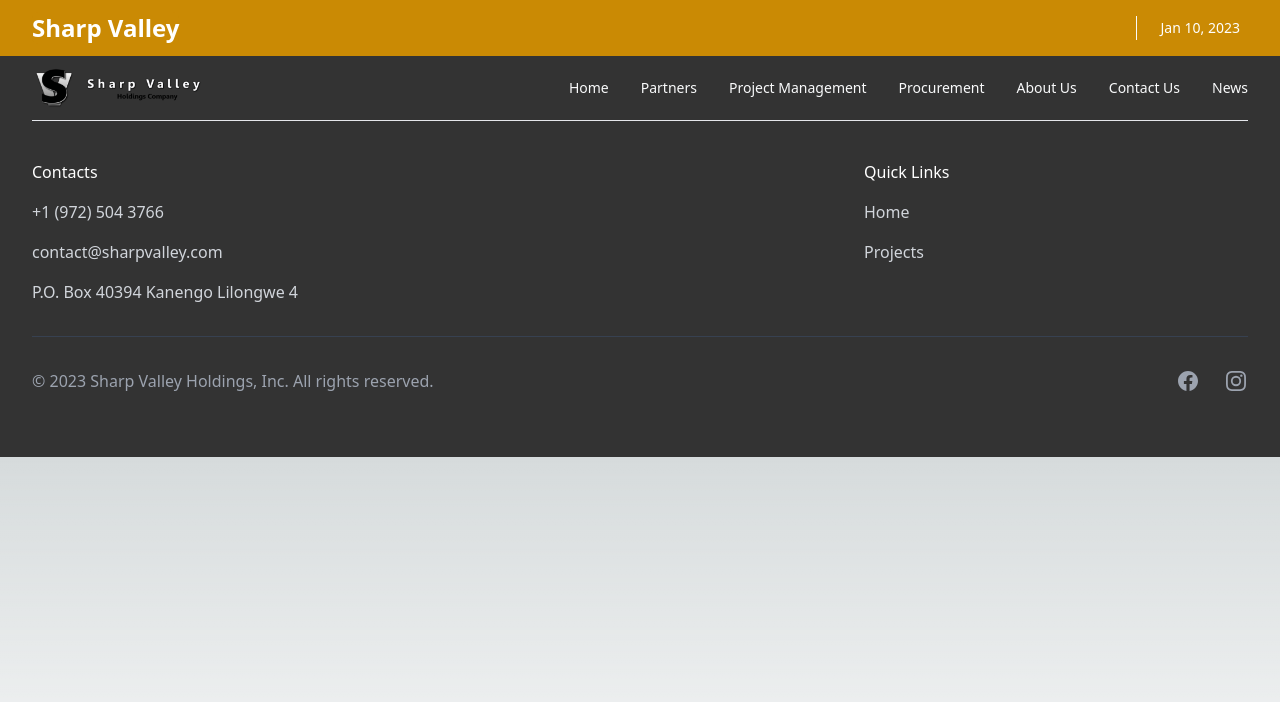
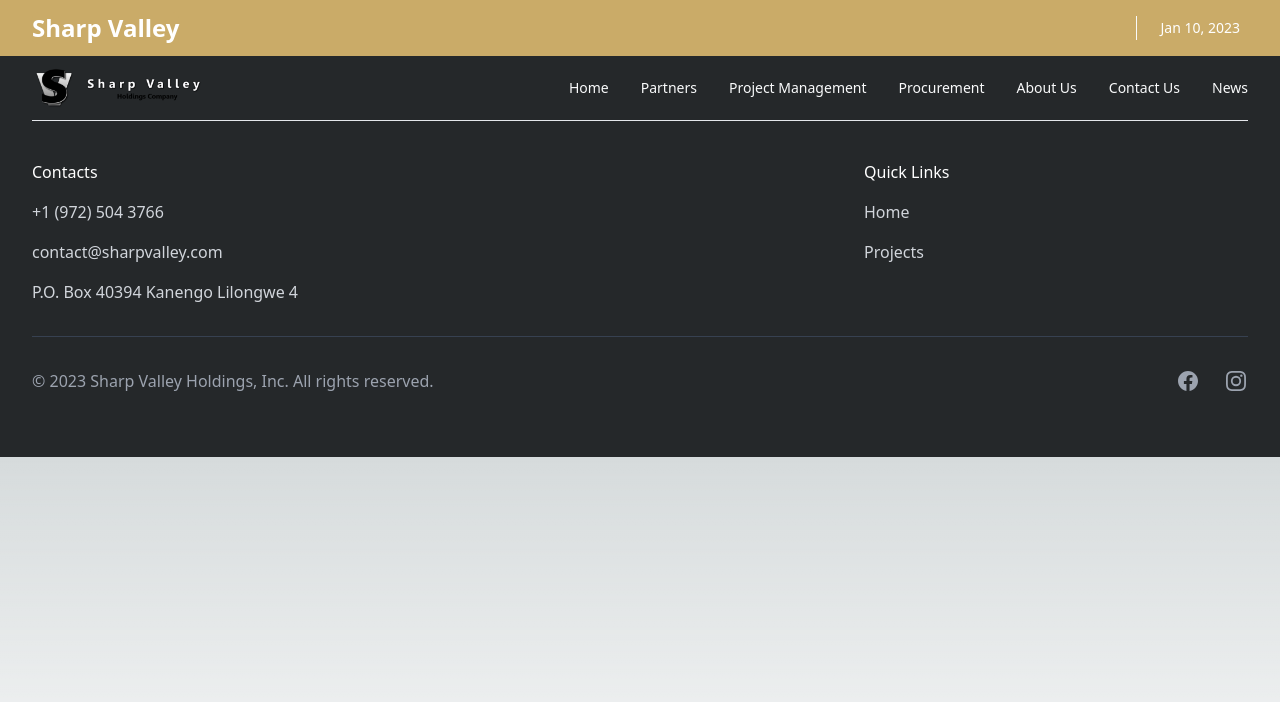
Before and after one commit to BernMasache/sharp-valley-store, a Next.js app: page / in a window 1280 px wide. Shown: the top 702 px of the page. Built offline with nearby package versions, Linux system fonts and the light colour scheme; what tw-elements would draw is missing.

Commit message:
app color gold

```diff
--- a/components/layouts/main.layout.jsx
+++ b/components/layouts/main.layout.jsx
@@ -166,7 +166,7 @@
                 <header className="relative ">
                     <nav aria-label="Top">
                         {/* Top navigation */}
-                        <div className="bg-yellow-600 p-2">
+                        <div className="bg-gold p-2">
                             <div className="mx-auto flex h-10 max-w-7xl items-center justify-between px-4 sm:px-6 lg:px-8">
                                 {/* Currency selector */}
                                 <form className="hidden lg:block lg:flex-1">
@@ -174,7 +174,7 @@
                                         <label htmlFor="Sharp Valley" className="sr-only">
                                             Sharp Valley
                                         </label>
-                                        <div className="group relative -ml-2 rounded-md border-transparent bg-yellow-600 focus-within:ring-2 focus-within:ring-white">
+                                        <div className="group relative -ml-2 rounded-md border-transparent bg-gold focus-within:ring-2 focus-within:ring-white">
                                             <h1 className='text-2xl font-bold text-white'>
                                                 Sharp Valley
 
@@ -214,7 +214,7 @@
                                         <div className="flex flex-1 items-center lg:hidden">
                                             <button
                                                 type="button"
-                                                className="-ml-2 rounded-md bg-yellow-700 p-2 text-sharp"
+                                                className="-ml-2 rounded-md bg-gold p-2 text-sharp"
                                                 onClick={() => setMobileMenuOpen(true)}
                                             >
                                                 <span className="sr-only">Open menu</span>
--- a/tailwind.config.js
+++ b/tailwind.config.js
@@ -42,10 +42,12 @@
       red:colors.red,
       orange:colors.orange,
       brown: "#362c0a",
-      sharp:"#333",
+      sharp:"#25282a",
       store:"#2f2709",
       zinc:colors.zinc,
-      gold:colors.gold
+      gold:"#caab68",
+      goldTwo:"#7b6031",
+      goldThree:"#9c7d3c"
     },
   },
   plugins: [
```
